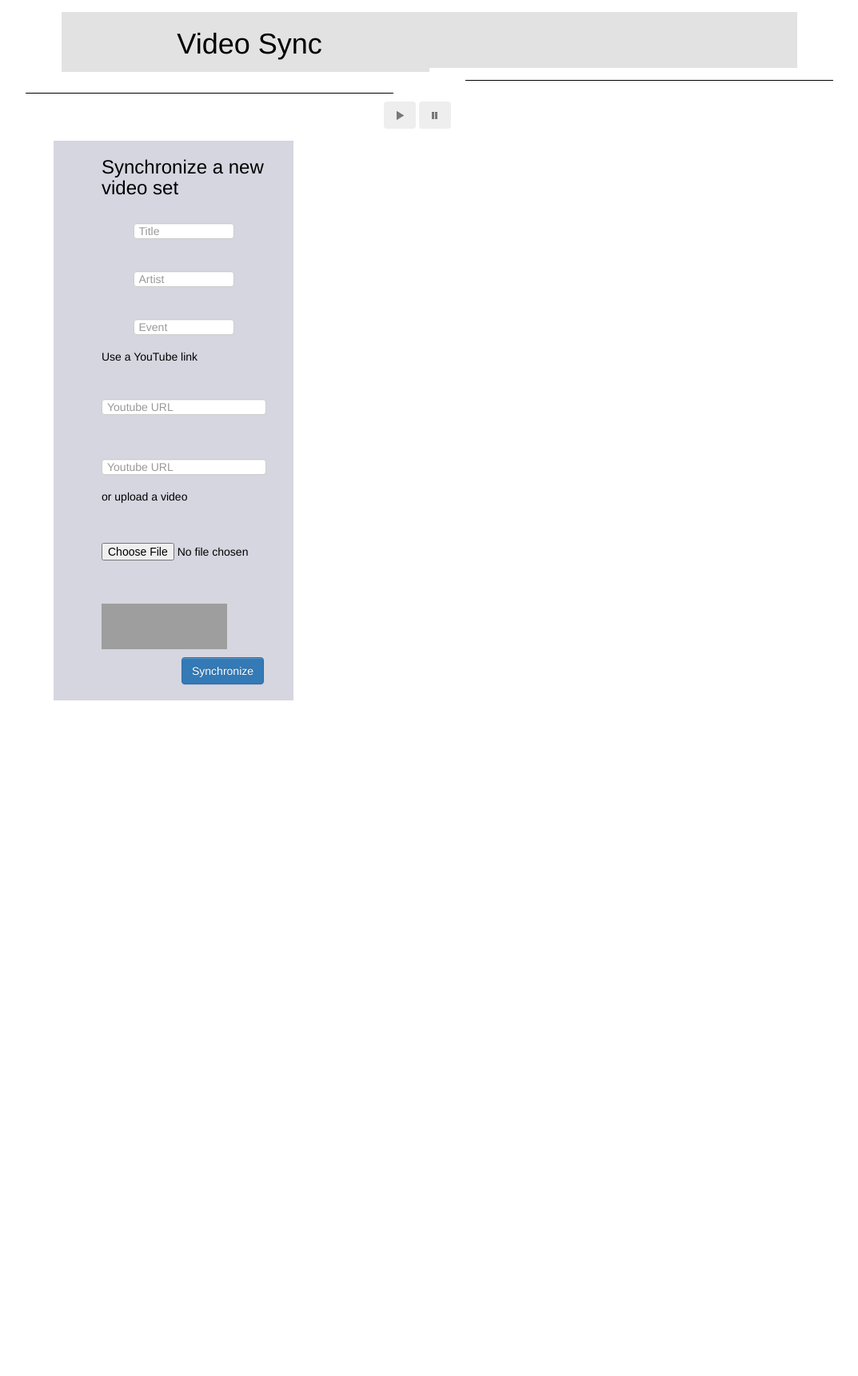
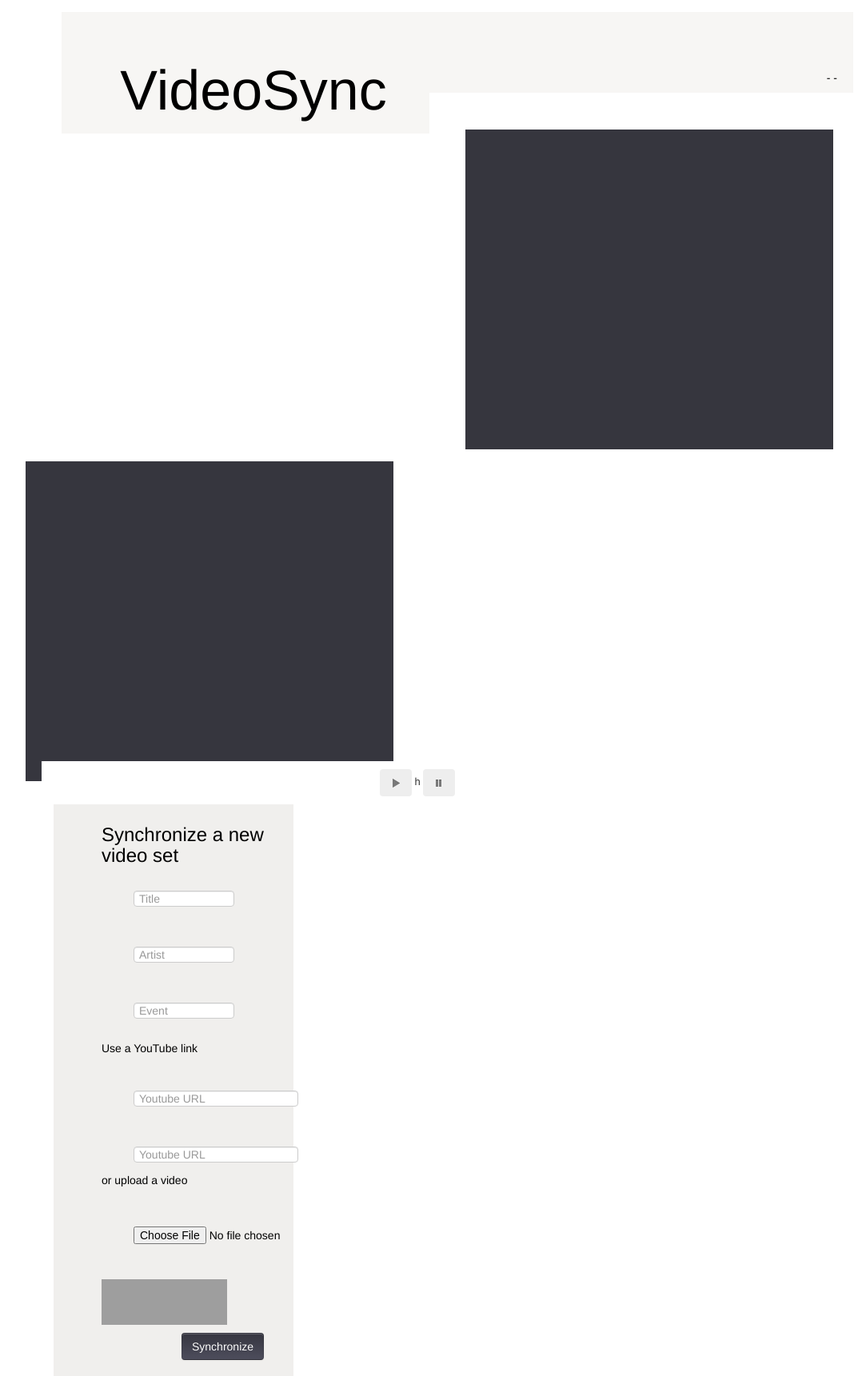
Before and after one commit to allisonnicoledeal/VideoSync, a Flask app: template templates/index.html in a window 1280 px wide. Shown: the whole page at 80% size, without its empty margins (23-1096 px from the left). Before the commit the page ends 876 px from the top, so only its background shows below. Run offline with Flask 2, Linux system fonts and the light colour scheme; the template is opened without the code that fills it, so the values that code supplies are empty; some libraries are stand-ins or nearby versions; grey boxes are pictures that could not be loaded.

Commit message:
updated css

```diff
--- a/templates/index.html
+++ b/templates/index.html
@@ -27,22 +27,43 @@
 	.span3{
     	margin-top: 15px;
     }
+    h1 {
+        font-size: 70px;
+    }
+    #header-text{
+        margin-left: 45px;
+        padding-top: 40px;
+        padding-left: 20px;
+        padding-right: 0px;
+        padding-bottom: 5px;
+        background: #F7F6F4;
+        font-family: "Qualitystreet", "albura","Helvetica Neue",Helvetica,Arial,sans-serif;
+
+    }
     #videoInfo{
         color: #000000;
         text-align: right;
-        padding-bottom: 20px;
-        padding-left: -10px;
-        background: #e2e2e2;
+        padding-top: 50px;
+        padding-bottom: 0px;
+        padding-left: -20px;
+        padding-right: 20px;
+        background: #F7F6F4;
         margin-left: 0px;
+        width: 530px;
+        font-family: "proxima-nova","Helvetica Neue",Helvetica,Arial,sans-serif
     }
     #buttonRow{
         padding-top: 10px;
         background: #ffffff;
+        font-size: 13px;
     }
     #thumbnail-info{
         text-align: left;
         padding-left: 60px;
-        margin-top: 0px;
+        padding-bottom: 10px;
+        margin-top: 5px;
+        background: ##E4E3E1;
+        color: black;
     }
     #rightVideo, #leftVideo{
         margin-left: 0px;
@@ -52,51 +73,63 @@
     #uploadInfo{
         margin-right: 0px;
         margin-left: 20px;
+        margin-top: 10px;
         text-align: left;
         padding-left: 60px;
-        padding-right: 35px;
-        background: #d6d6e1;
+        padding-right: 30px;
+        padding-top: 5px;
+        background: #F0EFED;
     }
     .controls{
-        text-align: center;
+        text-align: left;
+        margin-left: 40px;
+        height: 40px;
     }
     #thumbRow{
-        margin-left: 0px;
+        margin-left: -15px;
         margin-bottom: 15px;
+        margin-top: -5px;
+        background: #F0EFED;
+        width: 655px;
     }
     #data-2{
         text-align: left;
         margin-left: 0px;
-        background: #000000;
+        background: #36363E;
+        margin-bottom: -25px;
+        height: 400px;
 
     }
     #data-1{
         text-align: right;
         margin-right: 0px;
         margin-left: 45px;
-        background: #000000;
-
+        background: #36363E;
+        height: 400px;
     }
     #displayVideos{
         margin-top: -20px;
+        height: 415px;
     }
     h6{
         line-height: 5px;
     }
-    #header-text{
-        margin-left: 45px;
-        padding-left: 10px;
-        padding-right: 0px;
-        padding-bottom: 5px;
-        background: #e2e2e2;
 
-    }
     #uploadRow{
         margin-left: 0px;
+        padding-top: 0px;
+        margin-top: 0px;
     }
     #uploadButton{
         text-align: center;
         margin-left: 100px
+
+    }
+    #controls{
+        margin-top: 0px;
+        margin-bottom: 0px;
+    }
+    #uploadText{
 
     }
     #sync{
@@ -120,14 +153,41 @@ div.upload input {
     overflow: hidden !important;
 }
 
+.btn-custom-lighten.active {
+  color: rgba(255, 255, 255, 0.75);
+}
+.btn-custom-lighten {
+  color: #ffffff;
+  text-shadow: 0 -1px 0 rgba(0, 0, 0, 0.25);
+  background-color: #3f3f4b;
+  background-image: -moz-linear-gradient(top, #363640, #4d4d5c);
+  background-image: -webkit-gradient(linear, 0 0, 0 100%, from(#363640), to(#4d4d5c));
+  background-image: -webkit-linear-gradient(top, #363640, #4d4d5c);
+  background-image: -o-linear-gradient(top, #363640, #4d4d5c);
+  background-image: linear-gradient(to bottom, #363640, #4d4d5c);
+  background-repeat: repeat-x;
+  filter: progid:DXImageTransform.Microsoft.gradient(startColorstr='#ff363640', endColorstr='#ff4d4d5c', GradientType=0);
+  border-color: #4d4d5c #4d4d5c #2a2a32;
+  border-color: rgba(0, 0, 0, 0.1) rgba(0, 0, 0, 0.1) rgba(0, 0, 0, 0.25);
+  *background-color: #4d4d5c;
+  /* Darken IE7 buttons by default so they stand out more given they won't have borders */
 
-
-
-
-
-
-
-
+  filter: progid:DXImageTransform.Microsoft.gradient(enabled = false);
+}
+.btn-custom-lighten:hover,
+.btn-custom-lighten:focus,
+.btn-custom-lighten:active,
+.btn-custom-lighten.active,
+.btn-custom-lighten.disabled,
+.btn-custom-lighten[disabled] {
+  color: #ffffff;
+  background-color: #4d4d5c;
+  *background-color: #42424e;
+}
+.btn-custom-lighten:active,
+.btn-custom-lighten.active {
+  background-color: #363640 ;
+}
 
 	</style>
 
@@ -139,15 +199,15 @@ div.upload input {
 
 		<div id="heading" class="row">
 			<div id="header-text" class="span6">
-				<h1>Video Sync</h1>
+				<h1>VideoSync</h1>
 
             </div>
             <div id="videoInfo" class="span6">
-                <p> </br>
-                {{video1.title}}  <i class="icon-ellipsis-vertical"></i>
-                {{video1.artist}}  <i class="icon-circle"></i>
+                <h5> </br>
+                {{video1.title}}  -
+                {{video1.artist}}  -
                 {{video1.event}}
-                </p>
+                </h5>
             </div>
 
 		</div>
@@ -167,8 +227,9 @@ div.upload input {
 
 		<div class="row">
             <div id="buttonRow" class="span12">
-                <button id="playAll" class="btn" disabled><i class="icon-play icon-5x"></i></button>
-                <button id="pauseAll" class="btn" disabled><i class="icon-pause icon-5x"></i></button>
+                    <button id="playAll" class="btn" disabled><i class="icon-play icon-5x"></i></button>
+                    h
+                    <button id="pauseAll" class="btn" disabled><i class="icon-pause icon-5x"></i></button>
             </div>
         </div>
 
@@ -197,7 +258,7 @@ div.upload input {
 				        	<input type="text" class="span2" name="event" placeholder="Event"/><br/>
 						</div>
 					</div>
-                    <h5>Use a YouTube link</h5>
+                    <div class"uploadText" ><h5>Use a YouTube link</h5></div>
                     <div class="control-group">
                         <label class="control-label" for="url1"></label>
                         <div class="controls">
@@ -225,11 +286,11 @@ div.upload input {
                         </div>
                     </div>
                     <div class"synch">
-				        <button id="uploadButton" class="btn btn-primary" type="submit">Synchronize</button>
+				        <button id="uploadButton" class="btn btn-custom-lighten" type="submit">Synchronize</button>
 				    </div>
 			    </form>
 			</div>
-			<div class="span7">
+			<div class="span6">
 				{% for group in groups %}
 					<div id="thumbRow" class="row">
 			            {% for analysis in group.analysis_group %}
@@ -243,10 +304,10 @@ div.upload input {
                                 <a href="/watch?group_id={{group.id}}"><img src="{{analysis.analysis_track.thumbnail_url}}" height="250" width="250" align="left"></img></a>
                                 </div>
                                 <div class="row">
-                                    <div id="thumbnail-info" class="span6">
-                                        <h6>{{analysis.analysis_track.title}}</h6>
-                                        <h6>{{analysis.analysis_track.artist}}</h6>
-                                        <h6>{{analysis.analysis_track.event}}</h6>
+                                    <div id="thumbnail-info" class="span3">
+                                        <b>{{analysis.analysis_track.artist}}</b></br>
+                                        {{analysis.analysis_track.title}}</br>
+                                        <em>{{analysis.analysis_track.event}}</em>
 
         			                    </a>
                                     </div>
@@ -306,7 +367,7 @@ div.upload input {
                 height: '400',
                 width: '470',
                 videoId: data1.attr('data-source').split("embed/")[1],
-                playerVars: {'autoplay': 0, 'controls': 0},
+                playerVars: {'autoplay': 0, 'controls': 0, 'modestbranding': 1, 'showinfo': 0},
                 events: {
                 'onReady': onPlayerReady,
                 // 'onStateChange': onPlayerStateChange
@@ -317,7 +378,7 @@ div.upload input {
                 height: '400',
                 width: '470',
                 videoId: data2.attr('data-source').split("embed/")[1],
-                playerVars: {'autoplay': 0, 'controls': 0},
+                playerVars: {'autoplay': 0, 'controls': 0, 'modestbranding': 1, 'showinfo': 0},
                 events: {
                 'onReady': onPlayerReady,
                 // 'onStateChange': onPlayerStateChange
```
Also changed, not shown: tracks.db.
